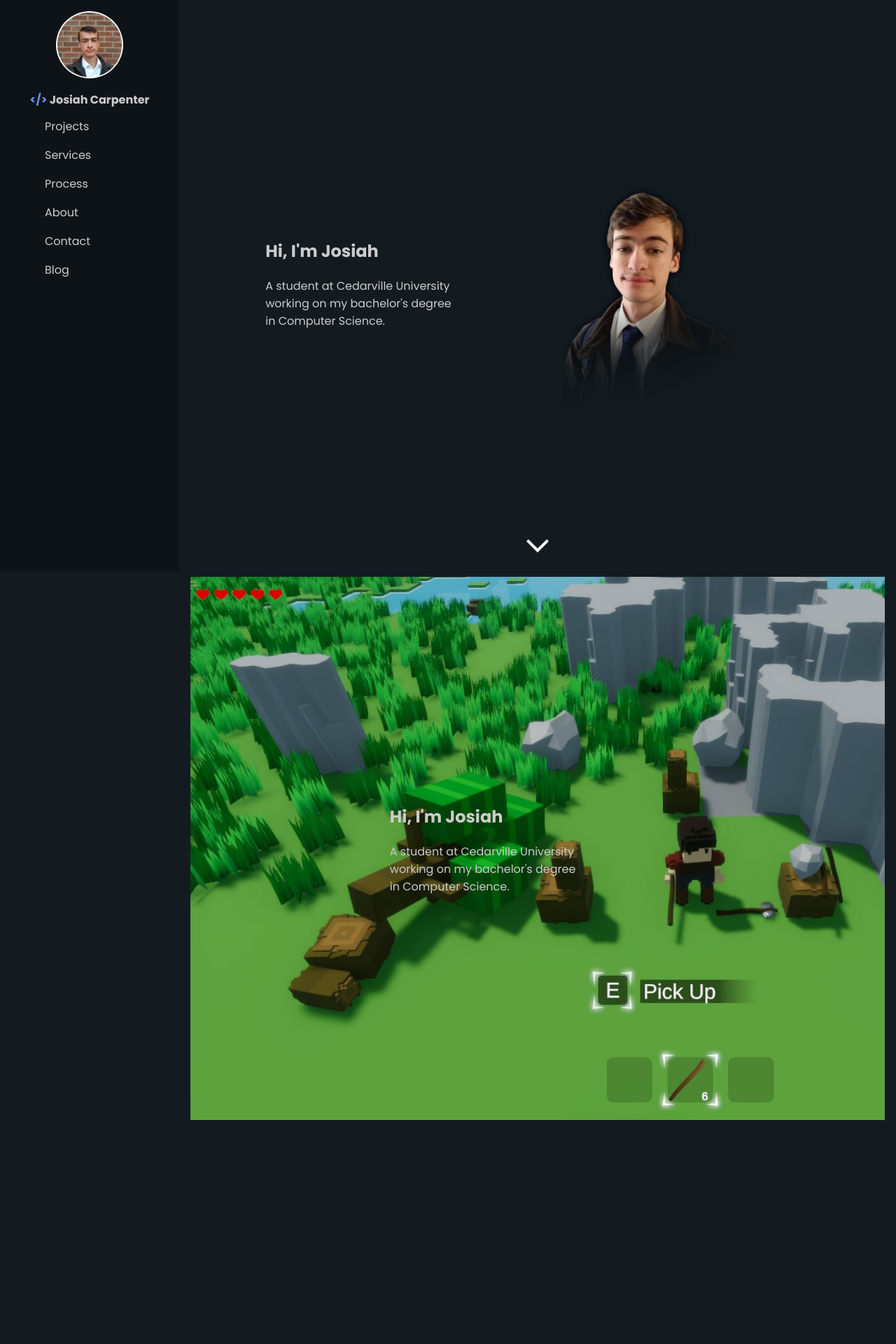
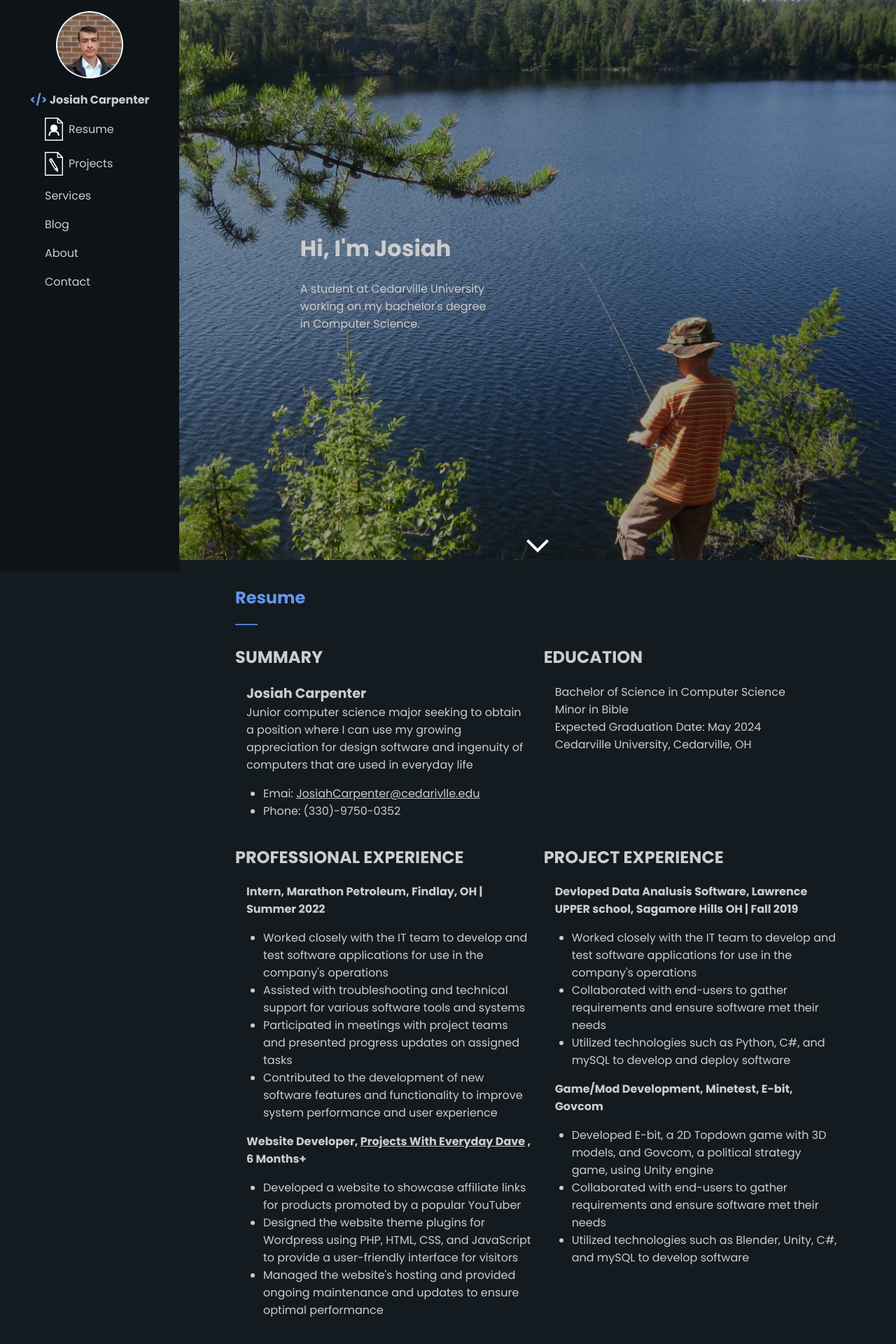
Before and after one commit to Cheetahmoo/cheetahmoo.github.io, a PHP site: page / in a window 1280 px wide. Shown: the top 1920 px of the page at 70% size. Run offline with PHP 8.4, Linux system fonts and the light colour scheme; some libraries are stand-ins or nearby versions.

Commit message:
Added Resume Section
- Added structure for different sections
- Added Resume section
- Added Resume icon
- Added Project icon
- Updated Styling to support smaller screen size (not completed fully)

```diff
--- /dev/null
+++ b/app.js
@@ -0,0 +1,6 @@
+
+
+function scollToElemnt(elementId){
+    var element = document.getElementById(elementId);
+    element.scrollIntoView(true);
+}
--- a/css/style.css
+++ b/css/style.css
@@ -13,6 +13,9 @@
   src: url(/assets/fonts/Poppins-Bold.ttf);
   font-weight: bold; }
 
+html {
+  scroll-behavior: smooth; }
+
 body {
   background-color: var(--primary-color);
   color: #cccccc;
@@ -24,17 +27,54 @@ body {
   margin: 0;
   text-align: center; }
 
+@media only screen and (max-width: 990px) {
+  section > .body {
+    grid-template-columns: auto !important;
+    row-gap: 2em; } }
+
+@media only screen and (max-width: 1200px) {
+  main {
+    margin-left: 0 !important; }
+  nav {
+    display: none; } }
+
 main {
   min-height: 100vh;
-  margin-left: 20%;
-  padding: 1em; }
-  main section {
-    height: 97vh;
+  margin-left: 20%; }
+  main > section {
+    text-align: left;
+    padding: 1em;
+    padding-inline: 5em;
+    min-height: 100vh;
     background-size: cover;
-    margin-bottom: 2em;
-    display: flex;
-    justify-content: center;
-    align-items: center; }
+    margin-bottom: 2em; }
+  main section > hr {
+    border-inline: none;
+    border-color: cornflowerblue;
+    margin-inline: 0;
+    width: 2em; }
+  main section > h1 {
+    color: cornflowerblue; }
+  main > section:nth-child(even) {
+    background-color: #FFFFFF05; }
+  main section > .body {
+    display: grid;
+    grid-template-columns: 49% 49%;
+    column-gap: 2%; }
+
+header {
+  display: flex;
+  height: 100vh;
+  justify-content: center;
+  align-items: center;
+  flex-direction: column; }
+
+.f-bg-img {
+  background-attachment: fixed;
+  background-size: cover; }
+
+.no-link-color:hover, .no-link-color:link, .no-link-color:visited {
+  color: inherit; }
 
 footer {
   color: white;
@@ -66,6 +106,11 @@ nav.side-nav {
     justify-content: center; }
     nav.side-nav .profile img {
       width: 95%; }
+  nav.side-nav a {
+    display: flex;
+    align-items: center; }
+    nav.side-nav a img {
+      padding-right: 0.5em; }
   nav.side-nav a, nav.side-nav a:active, nav.side-nav a:visited, nav.side-nav a:link {
     text-decoration: none;
     cursor: pointer;
--- a/index.html
+++ b/index.html
@@ -5,6 +5,7 @@
     <title>Josiah Carpenter</title>
     <link rel="stylesheet" href="/css/style.css">
     <script src="node_modules/jquery/dist/jquery.min.js"></script>
+    <script src="app.js"></script>
     <meta name="viewport" content="width=device-width,initial-scale=1.0">
 </head>
 
@@ -16,49 +17,190 @@
         </div>
         <h1><span style="color:cornflowerblue">&#60/&#62</span> Josiah Carpenter</h1>
         <div class="nav-body">
-                <a href="/projects">Projects</a>
-                <a href="/services">Services</a>
-                <a href="/process">Process</a>
-                <a href="/about">About</a>
-                <a href="/contact">Contact</a>
-                <a href="/blog">Blog</a>
+            <a href="#resume"><img src="/assets/images/resume.svg" width="26">Resume</a>
+            <a href="#projects"><img src="/assets/images/project.svg" width="26">Projects</a>
+            <a href="#services">Services</a>
+            <a href="#blog">Blog</a>
+            <a href="#about">About</a>
+            <a href="#contact">Contact</a>
         </div>
     </nav>
-        <main>
-            <section id="welcome">
-                <div class="intro-body welcom">
-                    <div class="intro-text">
-                        <h1>Hi, I'm Josiah</h1>
-                        <p>A student at Cedarville University working on my bachelor's degree in Computer Science.</p>
-                    </div>
-                    <img class="intro-img" src="/assets/images/837427867561.png" alt="arrow">
-                </div>
-                <img style="position: absolute;bottom: 0;" class="bobbing" src="/assets/images/down_arrow.svg" alt="arrow" width="64">
-            </section>
-            <section id="E-bit" style="background-image: url('assets/images/E-bit snapShot 0.1.2.JPG')">
+    <header class="f-bg-img" style="background-image: url('/assets/images/2014 08 13_Elph_7419.jpg')">
         <div class="intro-body welcom">
             <div class="intro-text">
                 <h1>Hi, I'm Josiah</h1>
                 <p>A student at Cedarville University working on my bachelor's degree in Computer Science.</p>
             </div>
         </div>
+        <img style="position: absolute;bottom: 0; margin-left: 20vw;" class="bobbing" src="/assets/images/down_arrow.svg" alt="arrow"
+            width="64">
+    </header>
+    <main>
+        <section id="resume">
+            <h1>Resume</h1>
+            <hr>
+            <div class="body">
+                <section>
+                    <h2>SUMMARY</h2>
+                    <p style="padding-left: 1em">
+                        <span style="font-weight: bold; font-size: 1.2em;">Josiah Carpenter</span>
+                        <br>
+                        Junior computer science major seeking to obtain a position where I can use my growing
+                        appreciation for design software and ingenuity of computers that are used in everyday life
+                        <br>
+                    <ul>
+                        <li>Emai: <a class="no-link-color"
+                                href="mailto:JosiahCarpenter@cedarivlle.edu">JosiahCarpenter@cedarivlle.edu</a></li>
+                        <li>Phone: (330)-9750-0352</li>
+                    </ul>
+                    </p>
+                </section>
+                <section id="education">
+                    <h2>EDUCATION</h2>
+                    <p style="padding-left: 1em">
+                        Bachelor of Science in Computer Science
+                        <br>
+                        Minor in Bible
+                        <br>
+                        Expected Graduation Date: May 2024
+                        <br>
+                        Cedarville University, Cedarville, OH
+                    </p>
+                </section>
+                <section id="profess-ex">
+                    <h2>PROFESSIONAL EXPERIENCE</h2>
+                    <div id="marathon-intern">
+                        <p style="padding-left: 1em">
+                            <b>Intern, Marathon Petroleum, Findlay, OH | Summer 2022</b>
+                        </p>
+                        <ul>
+                            <li>Worked closely with the IT team to develop and test software applications for use in the
+                                company's operations</li>
+                            <li>Assisted with troubleshooting and technical support for various software tools and systems
+                            </li>
+                            <li>Participated in meetings with project teams and presented progress updates on assigned tasks
+                            </li>
+                            <li>Contributed to the development of new software features and functionality to improve system
+                                performance and user experience</li>
+                        </ul>
+                    </div>
+                    <div id="youtub-affiliate">
+                        <p style="padding-left: 1em">
+                            <b>Website Developer,
+                                <a class="no-link-color" href="https://projectswithdave.com/" target="_blank">Projects With
+                                    Everyday Dave</a>
+                                , 6 Months+</b>
+                        </p>
+                        <ul>
+                            <li>Developed a website to showcase affiliate links for products promoted by a popular YouTuber
+                            </li>
+                            <li>Designed the website theme plugins for Wordpress using PHP, HTML, CSS, and JavaScript to
+                                provide a user-friendly interface for visitors</li>
+                            <li>Managed the website's hosting and provided ongoing maintenance and updates to ensure optimal
+                                performance</li>
+                        </ul>
+                    </div>
+                </section>
+                <section id="project-xp">
+                    <h2>PROJECT EXPERIENCE</h2>
+                    <div id="data-analusis">
+                        <p style="padding-left: 1em">
+                            <b>Devloped Data Analusis Software, Lawrence UPPER school, Sagamore Hills OH | Fall 2019</b>
+                        </p>
+                        <ul>
+                            <li>Worked closely with the IT team to develop and test software applications for use in the
+                                company's operations</li>
+                            <li>Collaborated with end-users to gather requirements and ensure software met their needs</li>
+                            <li>Utilized technologies such as Python, C#, and mySQL to develop and deploy software</li>
+                        </ul>
+                    </div>
+                    <div id="data-analusis">
+                        <p style="padding-left: 1em">
+                            <b>Game/Mod Development, Minetest, E-bit, Govcom</b>
+                        </p>
+                        <ul>
+                            <li>Developed E-bit, a 2D Topdown game with 3D models, and Govcom, a political strategy game, using Unity engine</li>
+                            <li>Collaborated with end-users to gather requirements and ensure software met their needs</li>
+                            <li>Utilized technologies such as Blender, Unity, C#, and mySQL to develop software</li>
+                        </ul>
+                    </div>
+                </section>
+                <section id="work-xp">
+                    <h2>WORK EXPERIENCE</h2>
+                    <div id="warehouseman">
+                        <p style="padding-left: 1em">
+                            <b>Warehouseman, Do It Best, Median | Summer 2021</b>
+                        </p>
+                        <ul>
+                            <li>Diligently retrieved items from their storage locations and prepared them for shipment
+                            </li>
+                            <li>Operated Tuggers and other machinery to move heavy items and pallets</li>
+                            <li>Maintained accurate inventory records and reported discrepancies to the appropriate
+                                personnel</li>
+                            <li>Contributed to the overall organization and cleanliness of the warehouse</li>
+                        </ul>
+                    </div>
+                    <div id="horses-barn">
+                        <p style="padding-left: 1em">
+                            <b>Equestrian Waste Management, Median Riding & Driving Academy, Median | Summer 2019</b>
+                        </p>
+                        <ul>
+                            <li>Responsible for managing waste from horses and maintaining a clean and safe environment
+                                for
+                                riders and horses</li>
+                            <li>Maintained and organized equipment used for waste management and ensured supplies such
+                                as
+                                food and water were replenished regularly</li>
+                        </ul>
+                    </div>
                 </section>
                 <section>
-                <div class="intro-body welcom">
-                    <div class="intro-text">
-                        <h1>Hi, I'm Josiah</h1>
-                        <p>A student at Cedarville University working on my bachelor's degree in Computer Science.</p>
-                    </div>
-                    <img class="intro-img" src="/assets/images/Screenshot_20230225_080641.png" alt="arrow">
+                    <h2>SKILLS</h2>
+                    <p style="padding-left: 1em">
+                    <ul>
+                        <li>Programming languages: Java, C#, .NET, ASP.NET, C/C++, Python, Scheme, Rust</li>
+                        <li>Web development: HTML, CSS, JavaScript, ASP.NET</li>
+                        <li>Database management: SQL, SQLite</li>
+                        <li>Software development tools: Visual Studio, NetBeans, Git, Unity</li>
+                        <li>Operating systems: Microsoft Windows, Linux</li>
+                        <li>Familiar with various software development tools, including Git, JIRA, and Visual Studio
+                            Code</li>
+                        <li>Strong analytical and problem-solving skills</li>
+                        <li>Ability to work independently and collaboratively in a team environment</li>
+                        <li>Excellent verbal and written communication skills</li>
+                    </ul>
+                    </p>
+                </section>
             </div>
         </section>
+
+        <section id="projects">
+            <h2>Projects</h2>
+            <hr>
+        </section>
+
+        <section id="services">
+            <h2>Services</h2>
+            <hr>
+        </section>
+
+        <section id="blog">
+            <h2>Blog Posts</h2>
+            <hr>
+        </section>
+
+        <section id="about">
+            <h2>About Me</h2>
+            <hr>
+
+        </section>
+
+        <section id="contact">
+            <h2>Contact</h2>
+            <hr>
+
+        </section>
     </main>
-
-
-        <?php
-        include("footer.php")
-        ?>
-
 </body>
 
 </html>
--- a/scss/style.scss
+++ b/scss/style.scss
@@ -21,8 +21,12 @@ $header-height: 40px;
     font-weight: bold;
 }
 
+html{
+    scroll-behavior: smooth;
+}
+
 body {
-    //background-image: url(/assets/images/background.png);
+    //background-image: url(/assets/images/HmgQJDl.png);
     background-color: var(--primary-color);
     color: $secondary-font;
     font-family: poppin;
@@ -33,20 +37,78 @@ body {
     margin: 0;
     text-align: center;
 }
+
+@media only screen and (max-width: 990px) {
+    section>.body{
+        grid-template-columns: auto !important;
+        row-gap: 2em;
+    }
+
+}
+
+@media only screen and (max-width: 1200px) {
+    main{
+        margin-left: 0 !important;
+    }
+    nav{
+        display: none;
+    }
+
+}
+
+
 main{
     min-height: 100vh;
     margin-left: 20%;
-    padding: 1em;
 
-    section{
-        height: 97vh;
+    &>section{
+        text-align: left;
+        padding: 1em;
+        padding-inline: 5em;
+        min-height: 100vh;
         background-size: cover;
         margin-bottom: 2em;
-        display: flex;
-        justify-content: center;
-        align-items: center;
+    }
+    section>hr{
+        border-inline: none;
+        border-color: cornflowerblue;
+        margin-inline: 0;
+        width: 2em;
+    }
+    section>h1{
+        color:cornflowerblue
+    }
+    &>section:nth-child(even){
+        background-color: #FFFFFF05;
     }
 
+    section>.body{
+        display: grid;
+        grid-template-columns: 49% 49%;
+        column-gap: 2%;
+    }
+
+
+}
+
+header{
+    display: flex;
+    height: 100vh;
+    justify-content: center;
+    align-items: center;
+    flex-direction: column;
+}
+
+.f-bg-img {
+    background-attachment: fixed;
+    background-size: cover;
+}
+.no-link-color{
+    &:hover,
+    &:link,
+    &:visited{
+        color:inherit
+    }
 
 }
 
@@ -86,6 +148,13 @@ nav.side-nav{
         }
     }
 
+    a{
+        display: flex;
+        align-items: center;
+        img{
+            padding-right: 0.5em;
+        }
+    }
     a, a:active, a:visited, a:link{
         text-decoration: none;
         cursor: pointer;
```
Also changed, not shown: assets/images/2014 08 13_Elph_7419.jpg (added), assets/images/E-bit snapShot 0.1.2.JPG (deleted), assets/images/Screenshot_20230225_080641.png (deleted), assets/images/SnapShot 2020-06-19 0.0.7.1.png (deleted), assets/images/project.svg, assets/images/resume.svg (added). Lines whose indentation alone changed are shown as unchanged.
